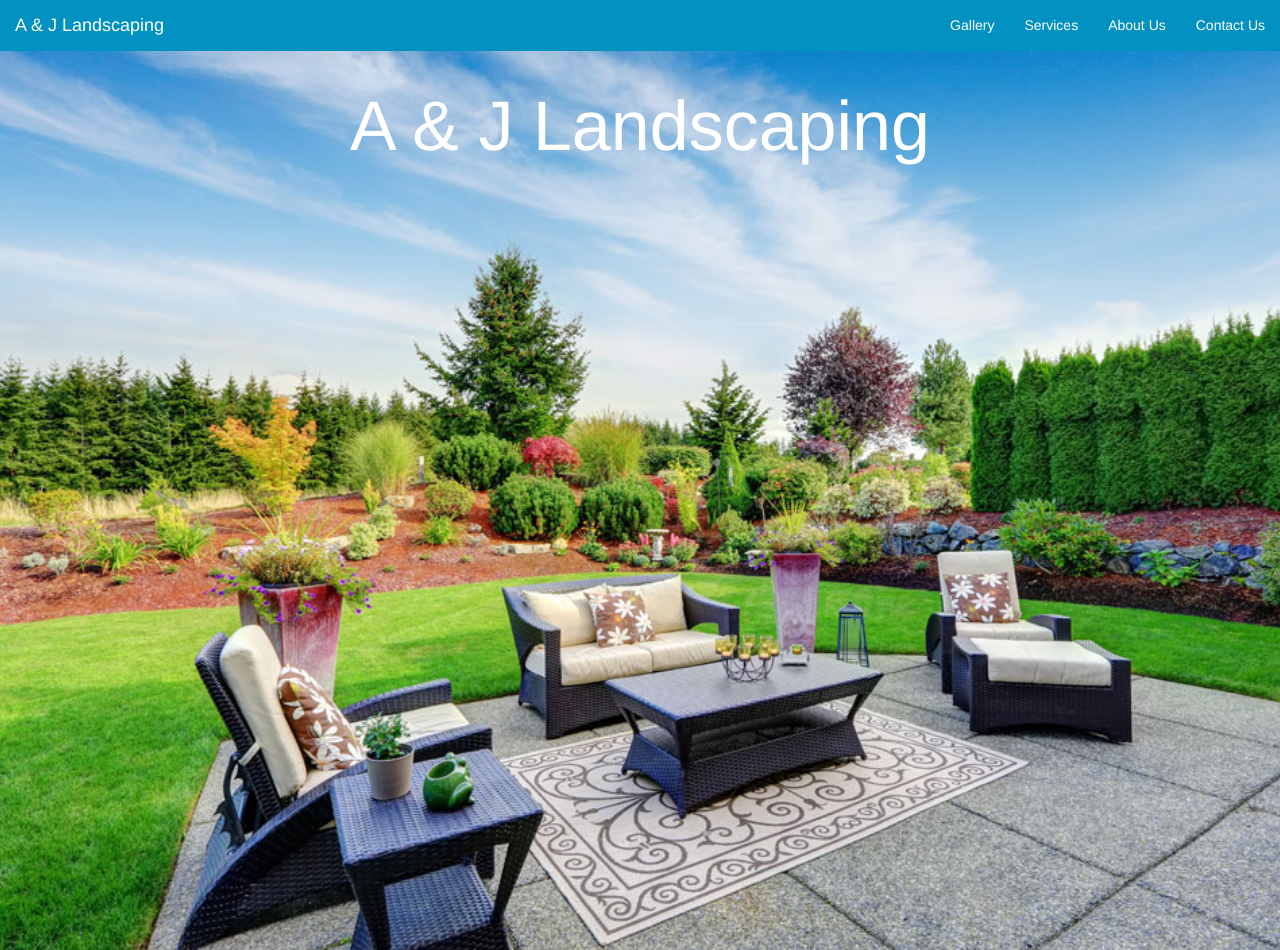
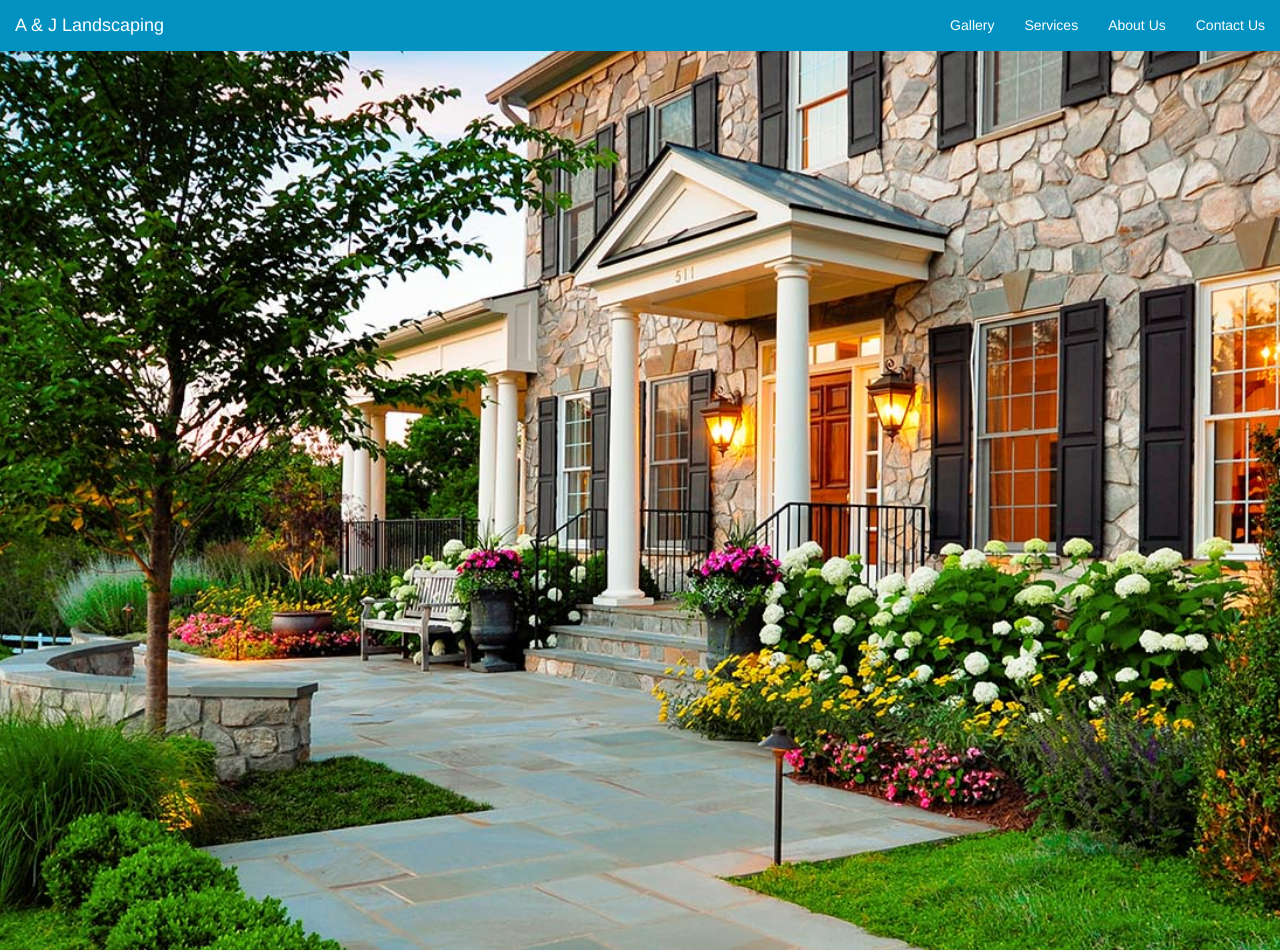
Before and after one commit to aandjlandscape24/aandjlandscape24.github.io, a plain HTML site: page index.html in a window 1280 px wide. Shown: the top 950 px of the page. Drawn offline with nearby package versions, Linux system fonts and the light colour scheme.

Commit message:
homepage bg image

```diff
--- a/index.html
+++ b/index.html
@@ -33,7 +33,7 @@
 
 <!-- Hero Image-->
 <div class="hero_image">
-  <h1 class="text-center hidden-xs" style="color:white;margin-top:3%;font-size:70px">A & J Landscaping</h1>
+  <h1 class="text-center hidden-xs hidden" style="color:white;margin-top:3%;font-size:70px">A & J Landscaping</h1>
 </div>
 
 
@@ -308,7 +308,7 @@
     margin-top: 50px;
     overflow: hidden;
     background-color: white;
-    background-image: url('img/image1.jpeg');
+    background-image: url('img/front-yard-flower-beds.jpg');
     height: 900px;
     background-position: center;
     background-repeat: no-repeat;
```
Also changed, not shown: img/front-yard-flower-beds.jpg (added).
